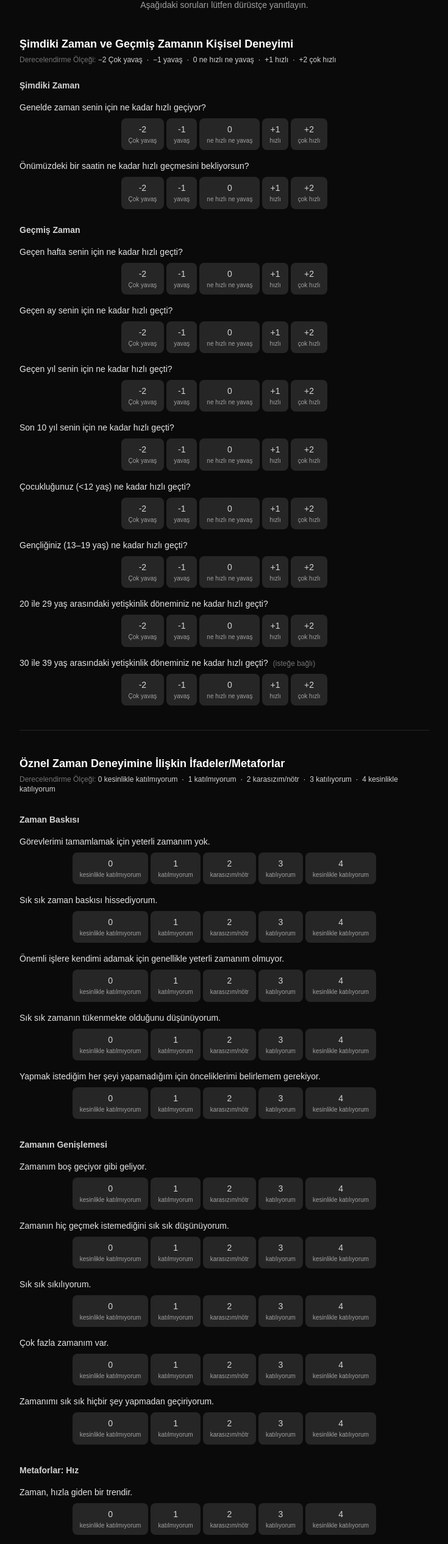
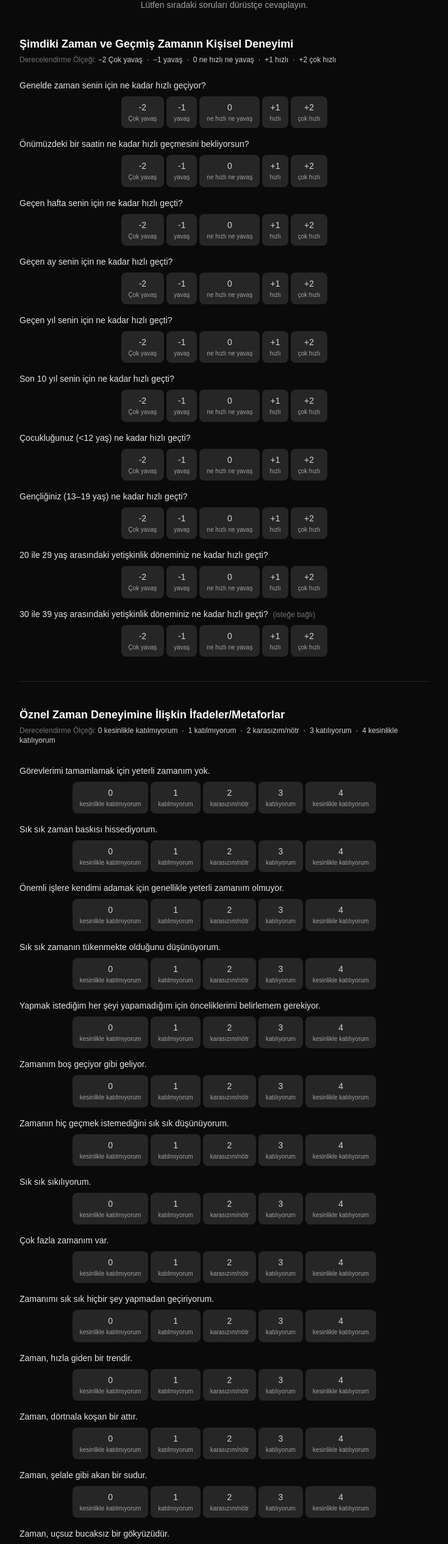
Before and after one commit to chd76/psyexperimentproject1, a Next.js app: page /post-survey in a window 1280 px wide. Shown: the part 114-2646 px from the top of the page at 61% size, without its empty margins (272-1007 px from the left). Built offline with nearby package versions, Linux system fonts and the light colour scheme.

Commit message:
Remove section headings from post-survey, update intro text

```diff
--- a/src/app/post-survey/page.tsx
+++ b/src/app/post-survey/page.tsx
@@ -192,7 +192,7 @@ function PostSurveyContent() {
             Zaman Farkındalığının Değerlendirilmesinde Kullanılan Değişkenler
           </h1>
           <p className="text-sm text-neutral-400">
-            Aşağıdaki soruları lütfen dürüstçe yanıtlayın.
+            Lütfen sıradaki soruları dürüstçe cevaplayın.
           </p>
         </div>
 
@@ -210,21 +210,8 @@ function PostSurveyContent() {
             </p>
           </div>
 
-          {/* Şimdiki Zaman */}
           <div className="space-y-4">
-            <p className="text-sm font-semibold text-neutral-300">Şimdiki Zaman</p>
-            {SPEED_QUESTIONS.slice(0, 2).map((q) => (
-              <div key={q.key} className="space-y-2">
-                <p className="text-sm text-neutral-200">{q.label}</p>
-                <SpeedRow value={answers[q.key] ?? null} onChange={(v) => set(q.key, v)} />
-              </div>
-            ))}
-          </div>
-
-          {/* Geçmiş Zaman */}
-          <div className="space-y-4">
-            <p className="text-sm font-semibold text-neutral-300">Geçmiş Zaman</p>
-            {SPEED_QUESTIONS.slice(2).map((q) => (
+            {SPEED_QUESTIONS.map((q) => (
               <div key={q.key} className="space-y-2">
                 <p className="text-sm text-neutral-200">
                   {q.label}
@@ -254,17 +241,16 @@ function PostSurveyContent() {
             </p>
           </div>
 
-          {LIKERT_GROUPS.map((grp) => (
-            <div key={grp.title} className="space-y-4">
-              <p className="text-sm font-semibold text-neutral-300">{grp.title}</p>
-              {grp.questions.map((q) => (
+          <div className="space-y-4">
+            {LIKERT_GROUPS.flatMap((grp) =>
+              grp.questions.map((q) => (
                 <div key={q.key} className="space-y-2">
                   <p className="text-sm text-neutral-200">{q.label}</p>
                   <LikertRow value={answers[q.key] ?? null} onChange={(v) => set(q.key, v)} />
                 </div>
-              ))}
-            </div>
-          ))}
+              ))
+            )}
+          </div>
         </section>
 
         {/* Gönder */}
```
